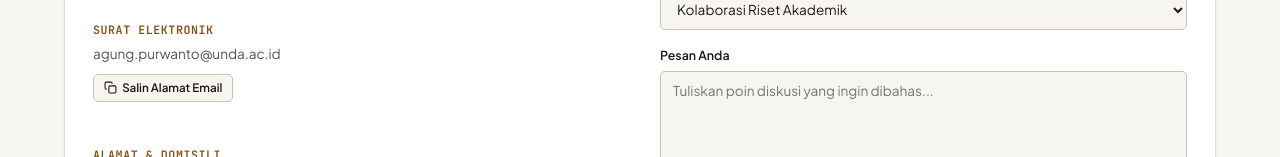
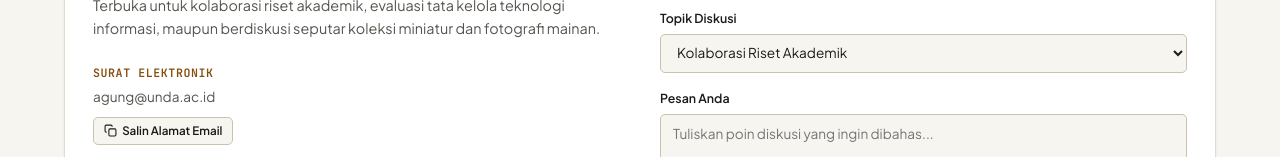
Before and after one commit to asmanipunagung/web-portfolio-agung, a plain HTML site: page index.html in a window 1280 px wide. Shown: the part 1805-1962 px from the top of the page. Drawn offline with Linux system fonts and the light colour scheme.

Commit message:
chore: save user manual edits in VS Code

```diff
--- a/index.html
+++ b/index.html
@@ -55,7 +55,7 @@
         <span class="status-indicator"><span class="status-dot"></span> Aktif Mengajar &amp; Riset</span>
       </div>
       <h1 class="hero-title">
-        Menyatukan Tata Kelola SI, Riset Rekayasa DSRM, &amp; Presisi Makro Miniatur.
+        membangun sistem informasi yang rapi, perangkat IoT yang terhubung, &amp; dan koleksi mainan yang dirawat dengan sepenuh hati.
       </h1>
       <p class="hero-text">
         Dosen Tetap Program Studi Sistem Informasi &amp; Staf TI, Sampit.
@@ -65,7 +65,7 @@
       </p>
 
       <div class="hero-actions">
-        <button id="copy-email-btn" class="btn btn-primary" data-email="agung.purwanto@unda.ac.id">
+        <button id="copy-email-btn" class="btn btn-primary" data-email="agung@unda.ac.id">
           <svg viewBox="0 0 24 24" fill="none" stroke="currentColor" stroke-width="2" width="15" height="15"><rect x="9" y="9" width="13" height="13" rx="2" ry="2"/><path d="M5 15H4a2 2 0 0 1-2-2V4a2 2 0 0 1 2-2h9a2 2 0 0 1 2 2v1"/></svg>
           <span>Salin Email</span>
         </button>
@@ -277,7 +277,7 @@
           <div class="contact-items">
             <div class="c-item">
               <span class="c-label">Surat Elektronik</span>
-              <span class="c-val">agung.purwanto@unda.ac.id</span>
+              <span class="c-val">agung@unda.ac.id</span>
               <button id="copy-email-contact-btn" class="btn-copy-mini" data-email="agung.purwanto@unda.ac.id">
                 <svg viewBox="0 0 24 24" fill="none" stroke="currentColor" stroke-width="2" width="13" height="13"><rect x="9" y="9" width="13" height="13" rx="2" ry="2"/><path d="M5 15H4a2 2 0 0 1-2-2V4a2 2 0 0 1 2-2h9a2 2 0 0 1 2 2v1"/></svg>
                 <span>Salin Alamat Email</span>
```
